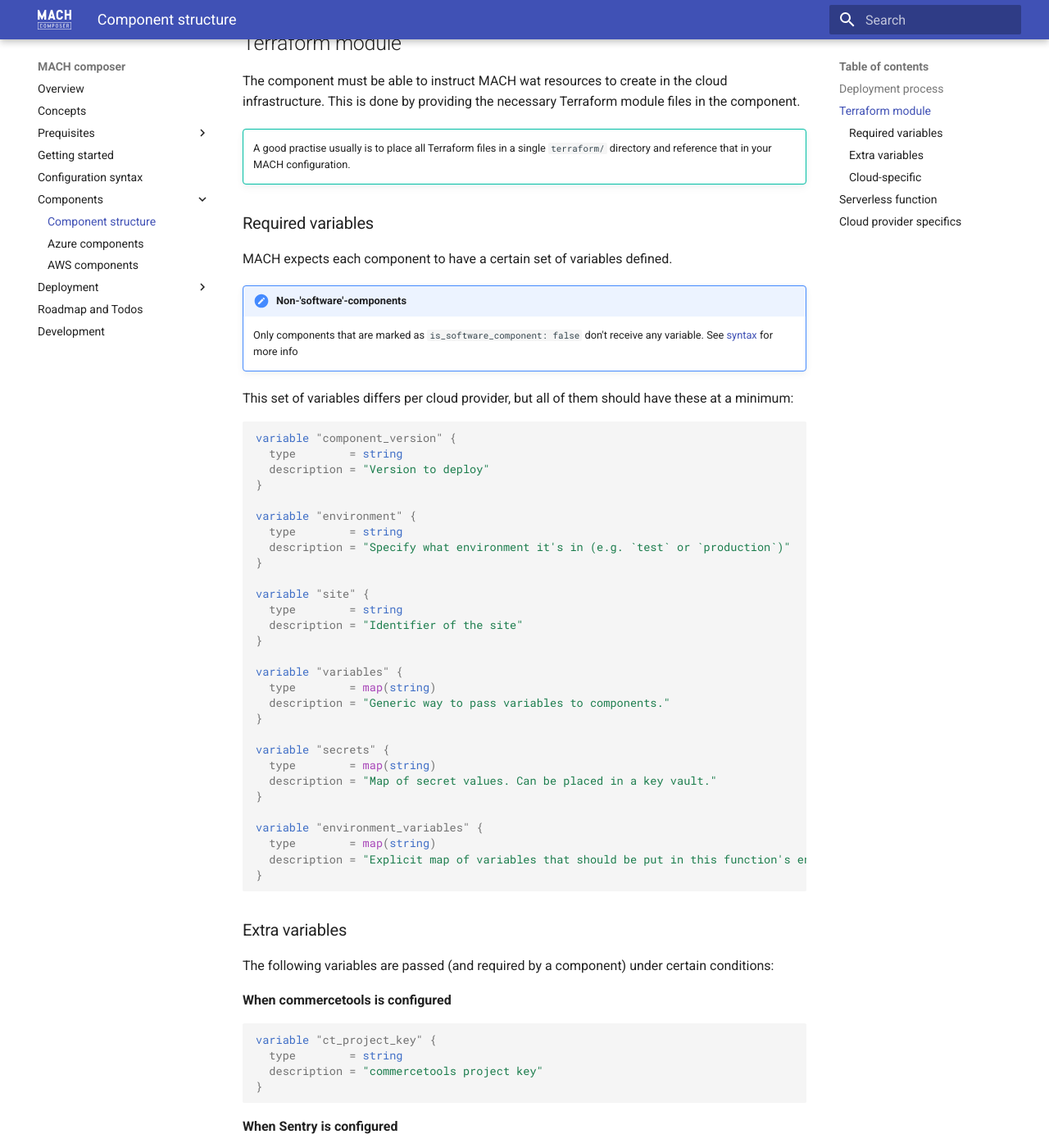
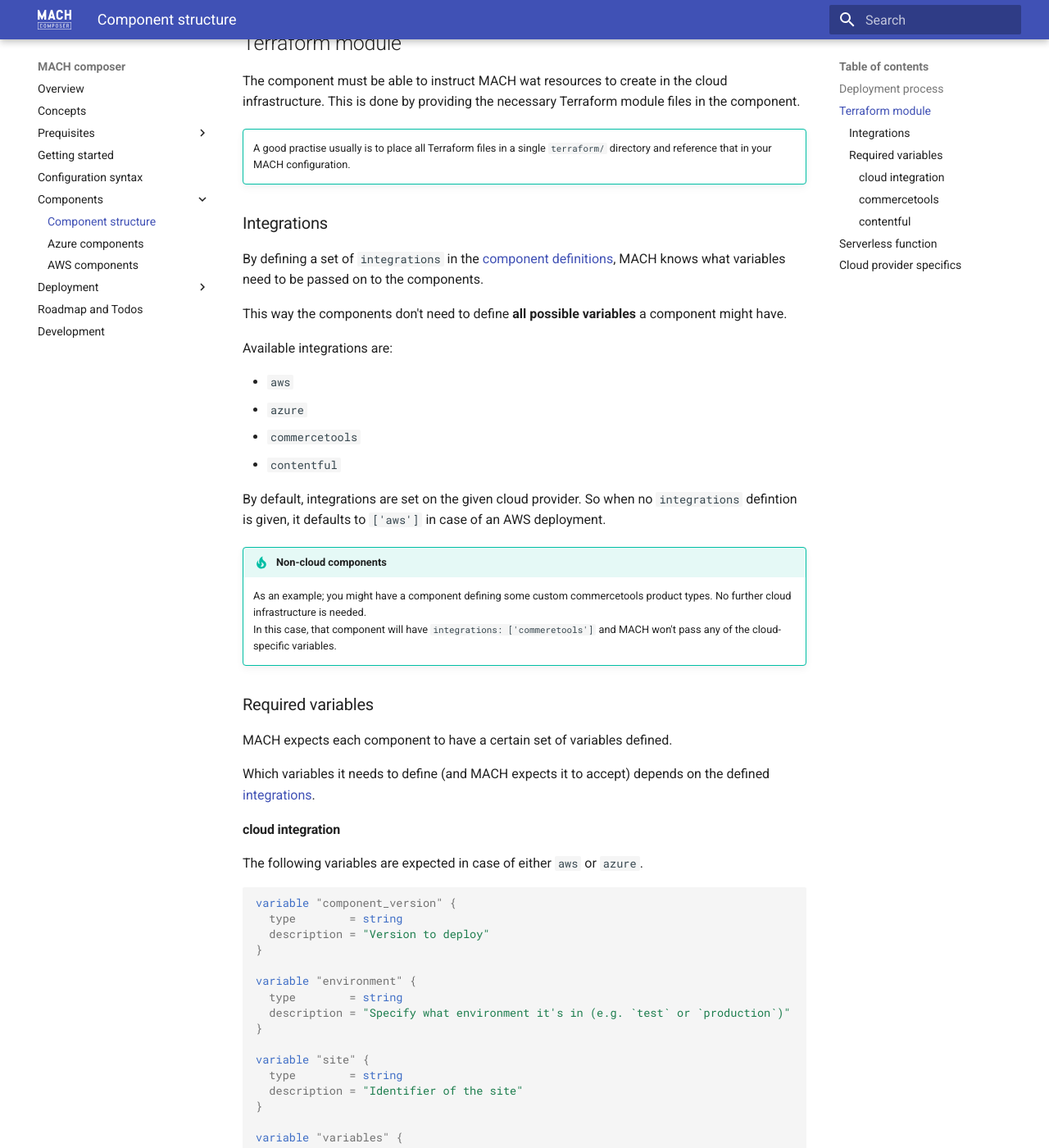
Before and after one commit to mach-composer/mach-composer-cli, an MkDocs documentation site: the page built from docs/src/components/index.md, in a window 1280 px wide and 1400 px high, scrolled down 1591 px. Shown: the whole window at 82% size. Built offline with MkDocs 1.6.1 and Material for MkDocs 9.7.7, drawn with Linux system fonts in a browser that asks for light colours; a script that is not in the unit is left out; some of the changed text lies outside the part shown.

Commit message:
Update docs

````diff
--- a/docs/src/components/index.md
+++ b/docs/src/components/index.md
@@ -33,16 +33,34 @@
 !!! tip ""
       A good practise usually is to place all Terraform files in a single `terraform/` directory and reference that in your MACH configuration.
 
+### Integrations
+
+By defining a set of `integrations` in the [component definitions](../syntax.md#components), MACH knows what variables need to be passed on to the components.
+
+This way the components don't need to define **all possible variables** a component might have.
+
+Available integrations are:
+
+- `aws`
+- `azure`
+- `commercetools`
+- `contentful`
+
+By default, integrations are set on the given cloud provider. So when no `integrations` defintion is given, it defaults to `['aws']` in case of an AWS deployment.
+
+!!! tip "Non-cloud components"
+    As an example; you might have a component defining some custom commercetools product types. No further cloud infrastructure is needed.
+    In this case, that component will have `integrations: ['commeretools']` and MACH won't pass any of the cloud-specific variables.
+
 ### Required variables
 
 MACH expects each component to have a certain set of variables defined.
 
-!!! note "Non-'software'-components"
-      Only components that are marked as `is_software_component: false` don't receive any variable.
-      See [syntax](../syntax.md#components) for more info
+Which variables it needs to define (and MACH expects it to accept) depends on the defined [integrations](../syntax.md#components).
 
+#### cloud integration
 
-This set of variables differs per cloud provider, but all of them should have these at a minimum:
+The following variables are expected in case of either `aws` or `azure`.
 
 ```terraform
 variable "component_version" {
@@ -74,13 +92,21 @@
   type        = map(string)
   description = "Explicit map of variables that should be put in this function's environment variables."
 }
+
+variable "sentry_dsn" {
+  type        = string
+  default     = ""
+  description = "Sentry DSN - only when Sentry is configured"
+}
 ```
 
-### Extra variables
+!!! info "Cloud specific variables"
+      See [AWS variables](./aws.md#terraform-variables) and [Azure variables](./azure.md#terraform-variables) for cloud-specific variables that a component needs in addition to the base set.
 
-The following variables are passed (and required by a component) under certain conditions:
 
-**When commercetools is configured**
+#### commercetools
+
+The following variable is given when `commercetools` integration is defined.
 
 ```terraform
 variable "ct_project_key" {
@@ -89,23 +115,16 @@
 }
 ```
 
-**When Sentry is configured**
+#### contentful
+
+The following variable is given when `contentful` integration is defined.
 
 ```terraform
-variable "sentry_dsn" {
+variable "contentful_space_id" {
   type        = string
-  description = "Sentry DSN"
+  description = "Contentful Space ID"
 }
 ```
-
-!!! tip "Always define extra variables"
-      Always define the extra variables. Even if – for a certain site – these things are not configured.
-      One site might have Sentry configured for example, the other might not.  The component needs to support both
-
-### Cloud-specific
-
-See [AWS variables](./aws.md#terraform-variables) and [Azure variables](./azure.md#terraform-variables) for cloud-specific variables that a component needs in addition to the base set.
-
 
 ## Serverless function
 
````
Also changed, not shown: docs/src/prerequisites/azure.md (+1 -1 lines).
